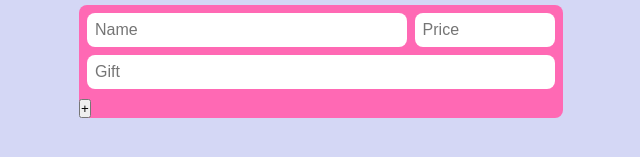
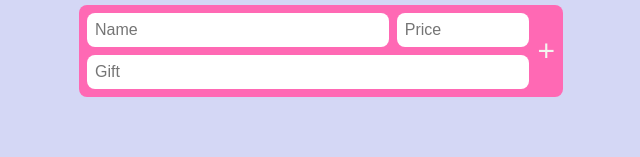
Before and after one commit to asaggse/Xmas-List, a plain HTML site: page index.html in a window 1280 px wide. Shown: the part 259-416 px from the top of the page, without its empty margins (319-959 px from the left). Drawn offline with Linux system fonts and the light colour scheme.

Commit message:
Update style.css

```diff
--- a/style.css
+++ b/style.css
@@ -111,6 +111,7 @@ main {
 #gift-form {
    background-color: #ff69b4;
    border-radius: 8px;
+   display: flex;
 }
 
 .form-fields {
@@ -137,3 +138,11 @@ input {
 #price-field {
    width: 30%
 }
+
+.form-button {
+   border: none;
+   background-color: transparent;
+   color: #f4f5f0;
+   font-size: 30px;
+   padding-right: 8px;
+}
```
